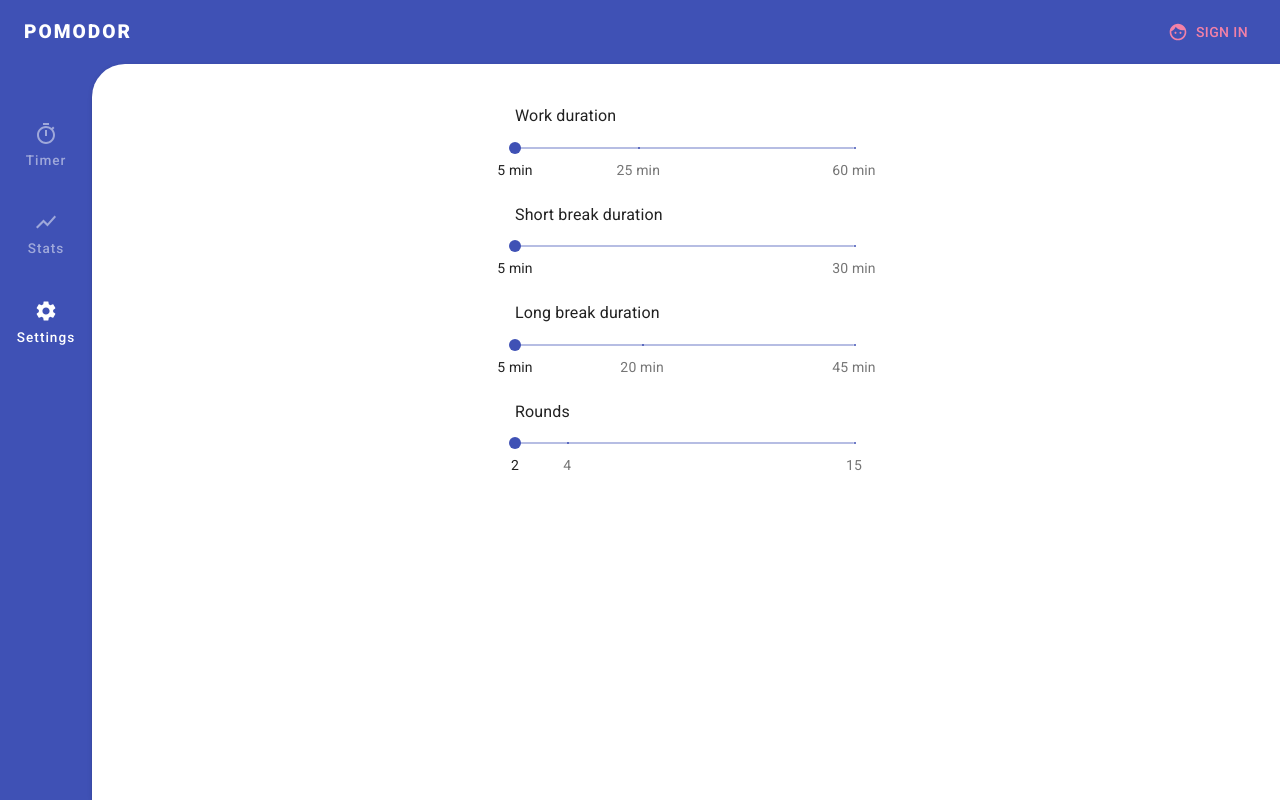
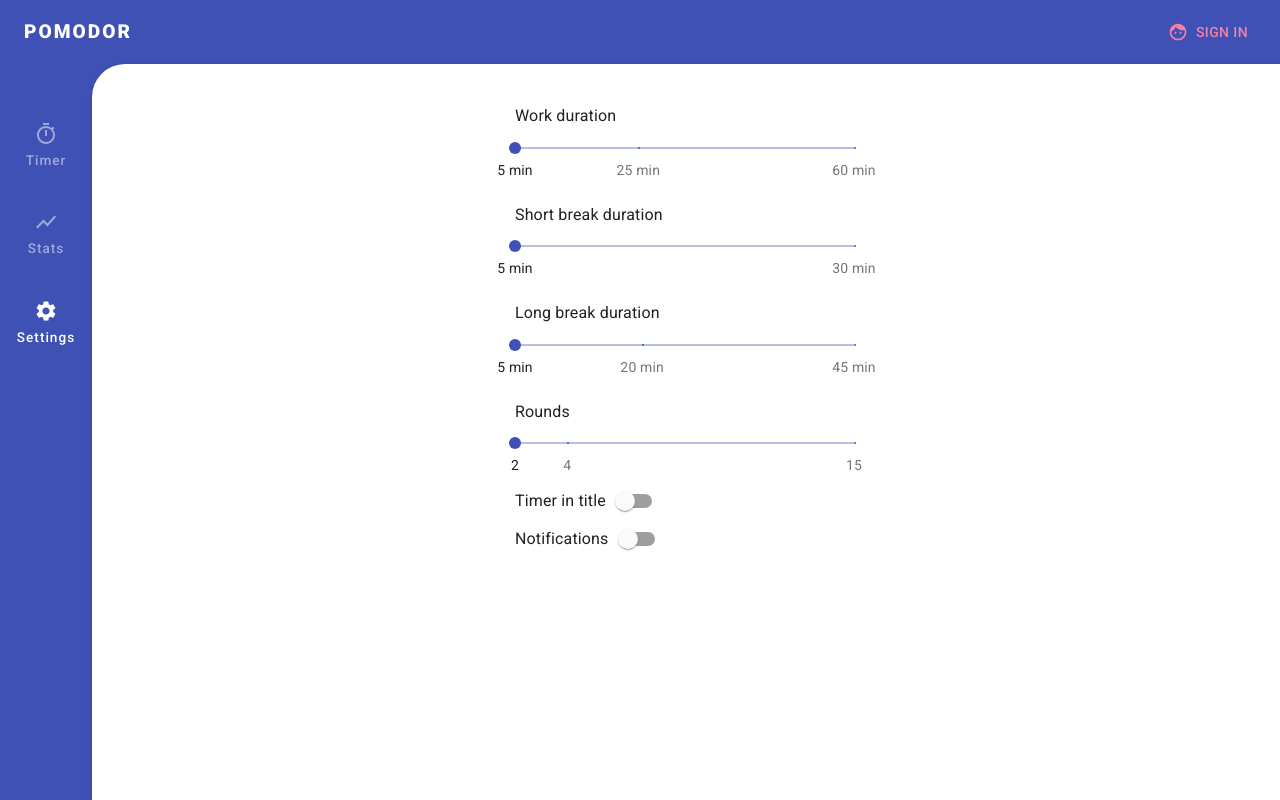
Before and after one commit to juZanette/PomodoroTimer, a React (Create React App) app: page /settings in a window 1280 px wide. Built offline with nearby package versions, Linux system fonts and the light colour scheme; no server answers.

Commit message:
:sparkles: Add timer in title and notifications settings

```diff
--- a/src/data/settings/actions.js
+++ b/src/data/settings/actions.js
@@ -66,6 +66,40 @@ export const startSetRounds = (rounds) => {
   }
 }
 
+export const setShowTimerInTitle = (showTimerInTitle) => ({
+  type: 'SET_SHOW_TIMER_IN_TITLE',
+  showTimerInTitle,
+})
+
+export const startSetShowTimerInTitle = (showTimerInTitle) => {
+  return async (dispatch, getState) => {
+    const uid = getState().auth.uid
+
+    await fs
+      .doc(`users/${uid}`)
+      .set({ settings: { showTimerInTitle } }, { merge: true })
+
+    dispatch(setShowTimerInTitle(showTimerInTitle))
+  }
+}
+
+export const setShowNotifications = (showNotifications) => ({
+  type: 'SET_SHOW_NOTIFICATIONS',
+  showNotifications,
+})
+
+export const startSetShowNotifications = (showNotifications) => {
+  return async (dispatch, getState) => {
+    const uid = getState().auth.uid
+
+    await fs
+      .doc(`users/${uid}`)
+      .set({ settings: { showNotifications } }, { merge: true })
+
+    dispatch(setShowNotifications(showNotifications))
+  }
+}
+
 export const setSettings = (settings) => ({
   type: 'SET_SETTINGS',
   settings,
--- a/src/data/settings/reducer.js
+++ b/src/data/settings/reducer.js
@@ -3,6 +3,8 @@ const defaultState = {
   shortBreakDuration: 5,
   longBreakDuration: 20,
   rounds: 4,
+  showTimerInTitle: true,
+  showNotifications: true,
 }
 
 const initialState = {
@@ -10,6 +12,8 @@ const initialState = {
   shortBreakDuration: null,
   longBreakDuration: null,
   rounds: null,
+  showTimerInTitle: null,
+  showNotifications: null,
 }
 
 export const reducer = (state = initialState, action) => {
@@ -34,6 +38,16 @@ export const reducer = (state = initialState, action) => {
         ...state,
         rounds: action.rounds,
       }
+    case 'SET_SHOW_TIMER_IN_TITLE':
+      return {
+        ...state,
+        showTimerInTitle: action.showTimerInTitle,
+      }
+    case 'SET_SHOW_NOTIFICATIONS':
+      return {
+        ...state,
+        showNotifications: action.showNotifications,
+      }
     case 'SET_SETTINGS':
       return {
         ...defaultState,
--- a/src/scenes/Settings/Settings.js
+++ b/src/scenes/Settings/Settings.js
@@ -2,6 +2,7 @@ import React from 'react'
 import { Sliders } from './components/Sliders'
 import styled from 'styled-components'
 import { useTheme } from '@material-ui/core'
+import { Switches } from './components/Switches'
 
 const Container = styled.div`
   width: 300px;
@@ -21,6 +22,7 @@ const Settings = () => {
   return (
     <Container theme={theme}>
       <Sliders />
+      <Switches />
     </Container>
   )
 }
--- /dev/null
+++ b/src/scenes/Settings/components/Switches.js
@@ -0,0 +1,36 @@
+import React, { useEffect } from 'react'
+import { Switch } from './components/Switch'
+import { useSelector } from 'react-redux'
+import {
+  startSetShowTimerInTitle,
+  startSetShowNotifications,
+} from '../../../data/settings/actions'
+
+const Switches = () => {
+  const { showTimerInTitle, showNotifications } = useSelector(
+    (state) => state.settings
+  )
+
+  useEffect(() => {
+    if (!showTimerInTitle) {
+      document.title = 'Pomodor'
+    }
+  }, [showTimerInTitle])
+
+  return (
+    <div>
+      <Switch
+        name="Timer in title"
+        action={startSetShowTimerInTitle}
+        checked={showTimerInTitle}
+      />
+      <Switch
+        name="Notifications"
+        action={startSetShowNotifications}
+        checked={showNotifications}
+      />
+    </div>
+  )
+}
+
+export { Switches }
--- /dev/null
+++ b/src/scenes/Settings/components/components/Switch.js
@@ -0,0 +1,48 @@
+import React, { useState, useEffect } from 'react'
+import FormControlLabel from '@material-ui/core/FormControlLabel'
+import MatSwitch from '@material-ui/core/Switch'
+import { useDispatch } from 'react-redux'
+import styled from 'styled-components'
+import Box from '@material-ui/core/Box'
+
+const Label = styled(FormControlLabel)`
+  margin: 0;
+`
+
+const Switch = ({ name, action, checked }) => {
+  const [state, setState] = useState(false)
+
+  const handleChange = (event) => {
+    const checked = event.target.checked
+    setState(checked)
+    dispatch(action(checked))
+  }
+
+  const dispatch = useDispatch()
+
+  useEffect(() => {
+    if (checked !== null && checked !== undefined) {
+      setState(checked)
+    }
+  }, [checked])
+
+  return (
+    <Box>
+      <Label
+        ml={0}
+        control={
+          <MatSwitch
+            checked={state}
+            onChange={handleChange}
+            name={name}
+            color="primary"
+          />
+        }
+        label={name}
+        labelPlacement="start"
+      />
+    </Box>
+  )
+}
+
+export { Switch }
--- a/src/scenes/Timer/actions.js
+++ b/src/scenes/Timer/actions.js
@@ -22,9 +22,10 @@ export const pauseTimer = () => ({
   type: 'PAUSE_TIMER',
 })
 
-export const resetTimer = (duration) => ({
+export const resetTimer = ({ duration, showTimerInTitle }) => ({
   type: 'RESET_TIMER',
   duration,
+  showTimerInTitle,
 })
 
 export const setNextTimer = (settings) => ({
--- a/src/scenes/Timer/components/ResetButton.js
+++ b/src/scenes/Timer/components/ResetButton.js
@@ -8,9 +8,12 @@ import { TYPES } from '../reducer'
 const ResetButton = () => {
   const dispatch = useDispatch()
   const { type, timeLeft } = useSelector((state) => state.timer)
-  const { workDuration, shortBreakDuration, longBreakDuration } = useSelector(
-    (state) => state.settings
-  )
+  const {
+    workDuration,
+    shortBreakDuration,
+    longBreakDuration,
+    showTimerInTitle,
+  } = useSelector((state) => state.settings)
 
   const handleClick = () => {
     let duration
@@ -28,7 +31,7 @@ const ResetButton = () => {
       default:
         break
     }
-    dispatch(resetTimer(duration))
+    dispatch(resetTimer({ duration, showTimerInTitle }))
   }
 
   return (
--- a/src/scenes/Timer/components/ToggleButton.js
+++ b/src/scenes/Timer/components/ToggleButton.js
@@ -55,7 +55,7 @@ const ToggleButton = () => {
   const startTimer = () => {
     if (status === STATUSES.running) return
 
-    if ('Notification' in window && Notification.permission === 'default') {
+    if (settings.showNotifications && 'Notification' in window) {
       Notification.requestPermission()
     }
 
@@ -74,7 +74,9 @@ const ToggleButton = () => {
       dispatch(setTimeLeft(calculatedTimeLeft))
       dispatch(setProgress(calculatedProgress))
 
-      setTitle(type, calculatedTimeLeft)
+      if (settings.showTimerInTitle) {
+        setTitle(type, calculatedTimeLeft)
+      }
 
       if (!calculatedProgress) {
         setTimeout(async () => {
@@ -82,6 +84,7 @@ const ToggleButton = () => {
           audio.play()
 
           if (
+            settings.showNotifications &&
             'Notification' in window &&
             Notification.permission === 'granted'
           ) {
--- a/src/scenes/Timer/reducer.js
+++ b/src/scenes/Timer/reducer.js
@@ -58,7 +58,10 @@ export const reducer = (state = initialState, action) => {
     case 'RESET_TIMER':
       clearInterval(state.interval)
       const timeLeft = { minutes: action.duration, seconds: 0 }
-      setTitle(state.type, timeLeft)
+
+      if (action.showTimerInTitle) {
+        setTitle(state.type, timeLeft)
+      }
 
       return {
         ...state,
@@ -75,6 +78,7 @@ export const reducer = (state = initialState, action) => {
         shortBreakDuration,
         longBreakDuration,
         rounds,
+        showTimerInTitle,
       } = action.settings
 
       let newType
@@ -101,7 +105,9 @@ export const reducer = (state = initialState, action) => {
         }
       }
 
-      setTitle(newType, newTimeLeft)
+      if (showTimerInTitle) {
+        setTitle(newType, newTimeLeft)
+      }
 
       return {
         ...state,
```
